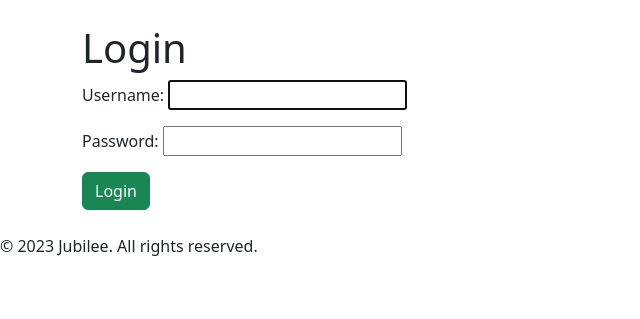
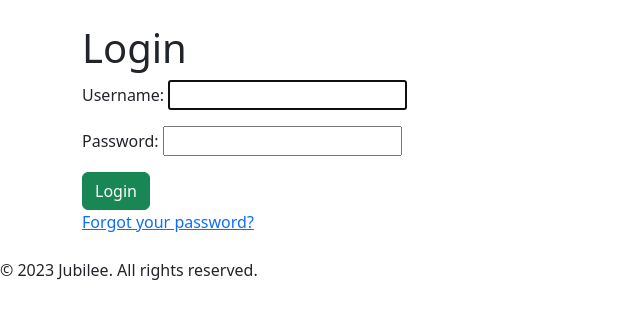
Before and after one commit to qoryhanisagal/jubilee, a Django app: page /accounts/login/ in a window 1280 px wide. Shown: the part 56-375 px from the top of the page, without its empty margins (0-640 px from the left). Run offline with Django 5.2, Linux system fonts and the light colour scheme.

Commit message:
Update login template to include 'Forgot password' and register links

```diff
--- a/templates/registration/login.html
+++ b/templates/registration/login.html
@@ -9,4 +9,5 @@
         {{ form.as_p }}
         <input type="submit" class="btn btn-success" value="Login">
     </form>
+    <p><a href="{% url 'password_reset' %}">Forgot your password?</a></p>
 {% endblock content %}
```
